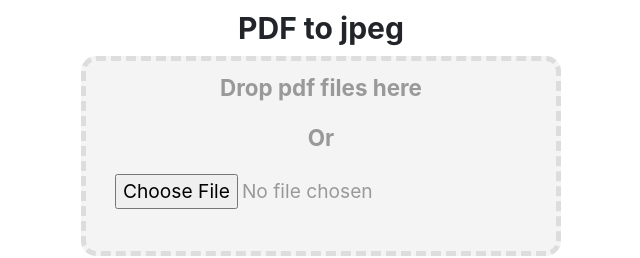
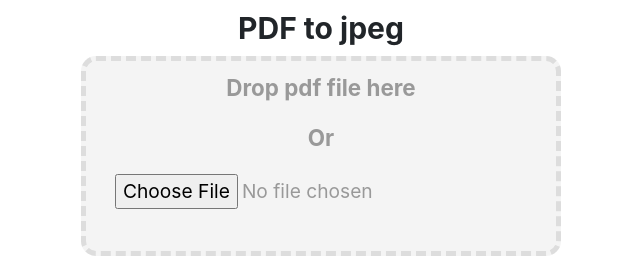
Before and after one commit to wgalyen/pdf-to-image, a plain HTML site: page index.html in a window 1280 px wide. Shown: the top 258 px of the page, 319-959 px from the left. Drawn offline with nearby package versions, Linux system fonts and the light colour scheme; a script that the page names is missing.

Commit message:
Fixed typo

```diff
--- a/index.html
+++ b/index.html
@@ -16,7 +16,7 @@
     <h1>PDF to jpeg</h1>
     <div id="drag-drop-area">
         <div class="drag-drop-inside">
-            <p class="drag-drop-info">Drop pdf files here</p>
+            <p class="drag-drop-info">Drop pdf file here</p>
             <p>Or</p>
             <p class="drag-drop-buttons"><input id="file-input" type="file" name="pdf" accept="application/pdf"></p>
         </div>
```
